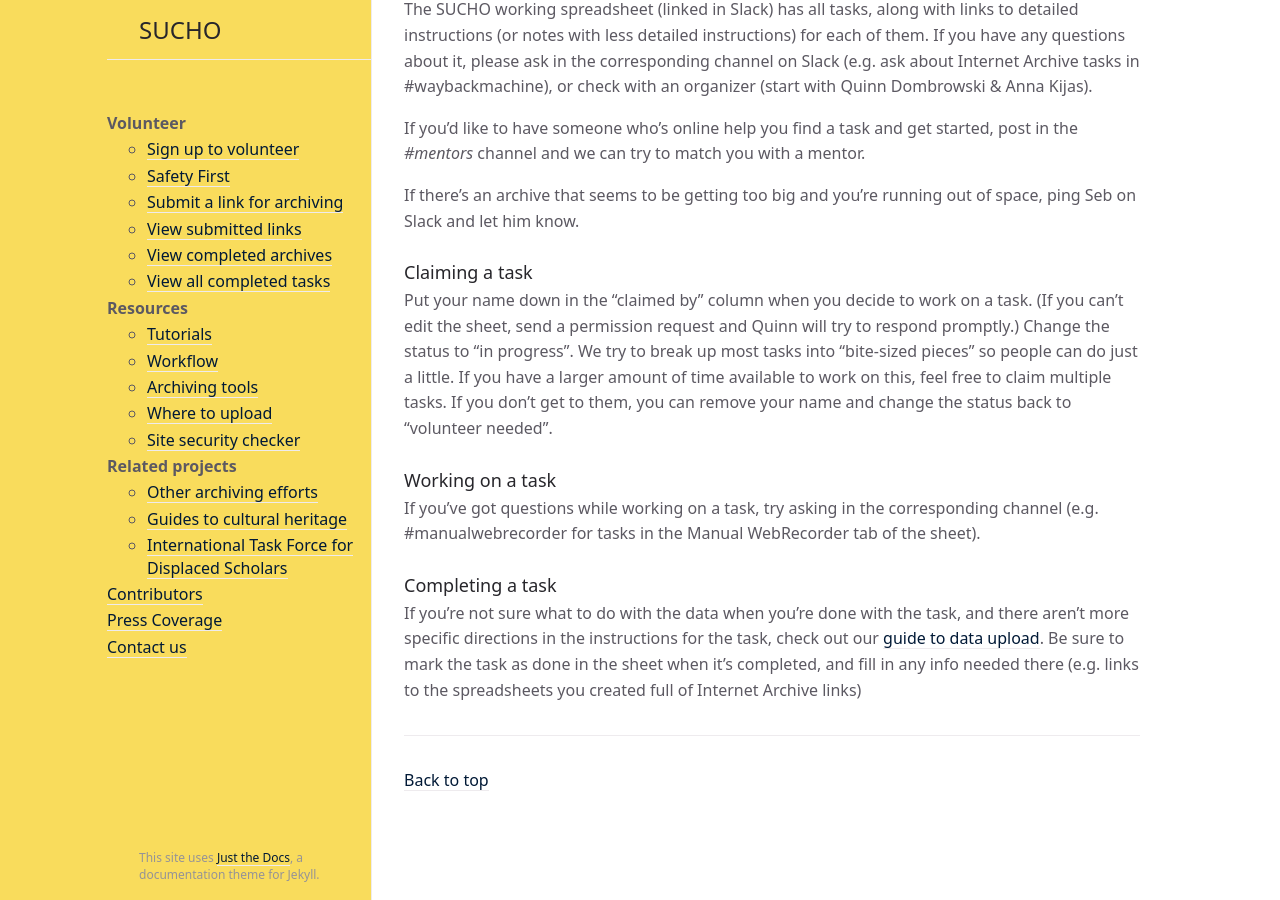
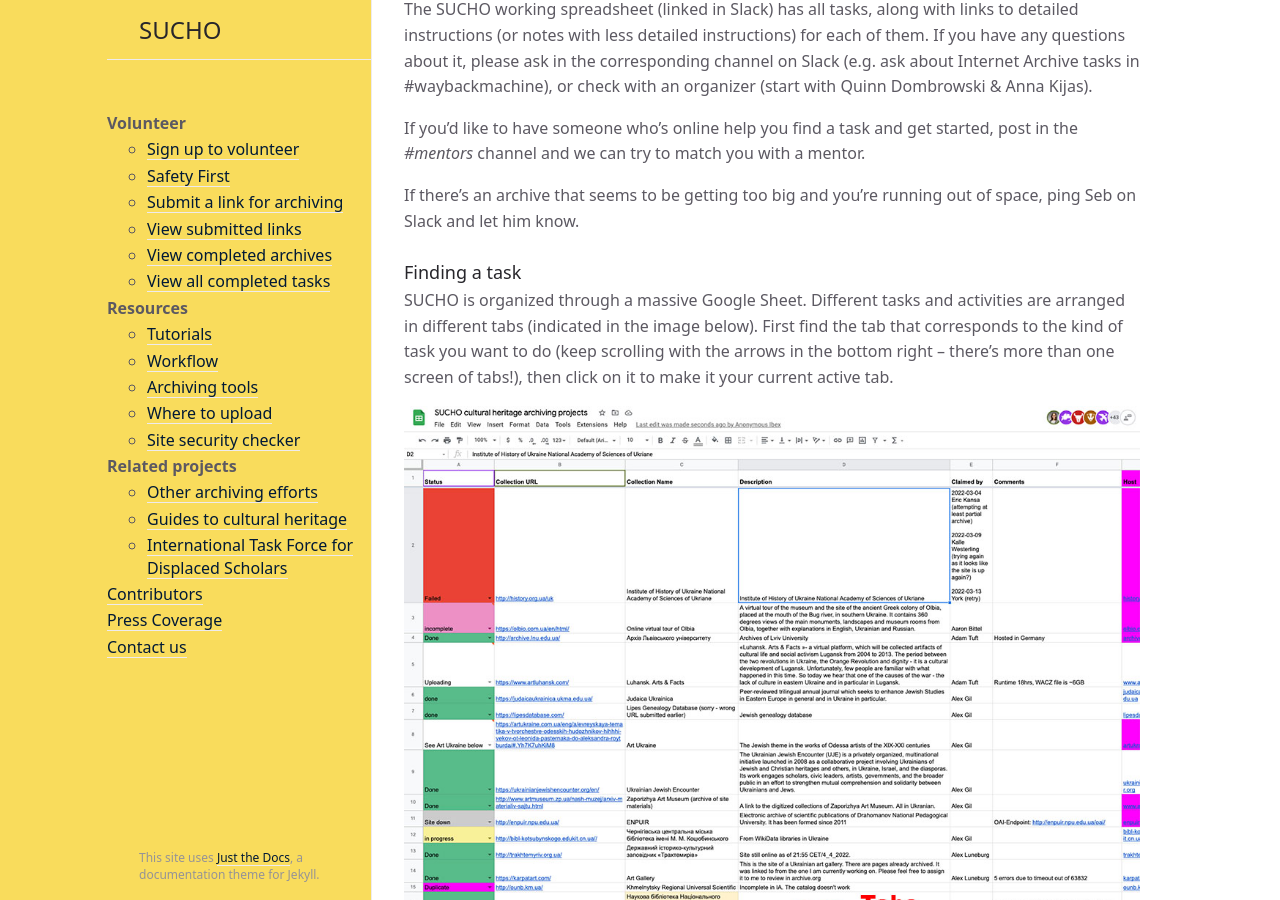
Before and after one commit to sucho-archiving/sucho-archiving.github.io, a Jekyll site: the page built from orientation.md, in a window 1280 px wide and 900 px high, scrolled down 1484 px. Built offline with Jekyll 4.4.1, drawn with Linux system fonts in a browser that asks for light colours.

Commit message:
Highlighting tabs with an image

```diff
--- a/orientation.md
+++ b/orientation.md
@@ -38,6 +38,13 @@
 
 If there's an archive that seems to be getting too big and you're running out of space, ping Seb on Slack and let him know.
 
+### Finding a task
+
+SUCHO is organized through a massive Google Sheet. Different tasks and activities are arranged in different tabs (indicated in the image below). First find the tab that corresponds to the kind of task you want to do (keep scrolling with the arrows in the bottom right -- there's more than one screen of tabs!), then click on it to make it your current active tab.
+
+![The SUCHO spreadsheet with tabs highlighted](/assets/images/sucho-tabs.jpg)
+
+
 ### Claiming a task
 Put your name down in the "claimed by" column when you decide to work on a task. (If you can't edit the sheet, send a permission request and Quinn will try to respond promptly.) Change the status to "in progress". We try to break up most tasks into "bite-sized pieces" so people can do just a little. If you have a larger amount of time available to work on this, feel free to claim multiple tasks. If you don't get to them, you can remove your name and change the status back to "volunteer needed".
 
```
Also changed, not shown: assets/images/sucho-tabs.jpg (added).
